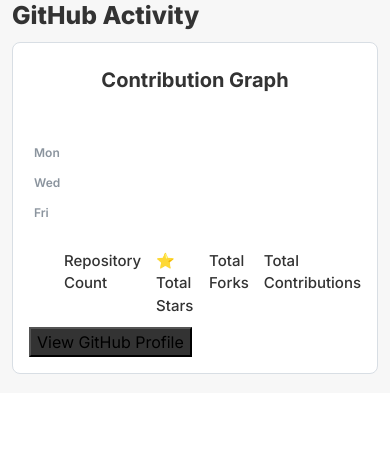
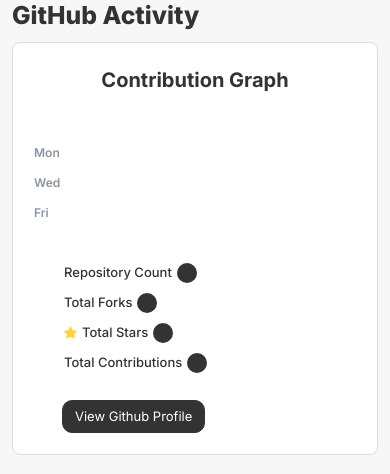
Before and after one commit to Aashub/portfolio-website, a Flask app: template templates/index.html in a window 390 px wide. Shown: the part 3312-3786 px from the top of the page. Before the commit the page ends 3686 px from the top, so only its background shows below. Run offline with Flask 3, Linux system fonts and the light colour scheme; the template is opened without the code that fills it, so the values that code supplies are empty.

Commit message:
github contribution responsiveness complete

```diff
--- a/static/css/style.css
+++ b/static/css/style.css
@@ -905,7 +905,6 @@
 .show-more-projects-btn{
 
     background: white;
-    #color: #333333;
     margin-bottom: 15px;
     border-radius: 12px;
     border-color: #333333;
@@ -1079,10 +1078,12 @@
 .contribution-highlights{
 
     color: #333333;
-    display: flex;
-    gap: 5%;
-    padding-left: 35px;
     margin-bottom: 3%;
+    padding-left:35px;
+    gap: 0.4%;
+    display: grid;
+    grid-template-columns: repeat(4, 1fr);
+
 
 }
 
@@ -1090,11 +1091,185 @@
 .repository-count-card, .total-stars-card, .total-forks-card, .total-contributions-card{
 
     font-size: 15px;
-    font-weight: 500;
+    font-weight: 600;
+    display: flex;
+    gap: 5px;
+
+
+}
+
+.repository-count-number, .total-stars-number, .total-forks-number{
+
+    font-size: 11px;
+    font-weight: 600;
+    color: #FFD43B;
+    display:flex;
+    background:#333333;
+    width: 22px;
+    height: 22px;
+    align-items: center;
+    border-radius: 50%;
+    justify-content:center;
+
+}
+
+.total-contributions-card-number{
+
+
+    font-size: 9px;
+    font-weight: 600;
+    color: #FFD43B;
+    display:flex;
+    background:#333333;
+    width: 22px;
+    height: 22px;
+    align-items: center;
+    border-radius: 50%;
+    gap:20px;
+
 }
 
 
-.github-profile-button{
+.view-github-profile{
+    margin-top: 5%;
+    margin-bottom: 1.5%;
+    display: flex;
+    justify-content: center; /* Centers horizontally */
+    align-items: center;     /* Centers vertically */
+
+
+}
+
+.view-github-profile-btn{
 
     background: #333333;
+    #color: #F7F7F7;
+    border-radius: 10px;
+    border-color: #333333;
+    font-size: 13px;
+
 }
+
+.view-github-profile-btn:hover{
+
+    background:#F7F7F7;
+    color:#333333;
+    transform: scale(1.02);
+    border-color: #333333;
+
+}
+
+.bi-star-fill{
+
+    color: #FFD43B;
+
+}
+
+
+/* ==========================================
+   Github Contribution Graph section : Media Query
+========================================== */
+
+@media (max-width: 991.98px){
+
+    .contribution-highlights{
+        margin-top: 4%;
+        grid-template-columns: repeat(2, 1fr);
+         gap: 10px;           /* Horizontal and vertical gap */
+    }
+
+
+    .view-github-profile{
+
+        justify-content: left;
+        margin-left: 33px;
+
+    }
+
+}
+
+
+@media (max-width: 575.98px){
+
+    .contribution-highlights{
+        grid-template-columns: repeat(2, 1fr);
+
+    }
+
+    .repository-count-card, .total-stars-card, .total-forks-card, .total-contributions-card{
+
+    font-size: 13px;
+    font-weight: 500;
+    gap: 5px;
+
+
+    }
+
+
+    .repository-count-number, .total-stars-number, .total-forks-number{
+
+    font-size: 10px;
+    font-weight: 500;
+    width: 20px;
+    height: 20px;
+
+
+    }
+
+.total-contributions-card-number{
+
+
+    font-size: 8px;
+    font-weight: 500;
+    width: 20px;
+    height: 20px;
+
+
+    }
+
+}
+
+
+@media (max-width: 404.98px){
+
+    .contribution-highlights{
+        grid-template-columns: repeat(1, 1fr);
+
+    }
+
+    .repository-count-card, .total-stars-card, .total-forks-card, .total-contributions-card{
+
+    font-size: 13px;
+    font-weight: 500;
+    gap: 5px;
+
+
+    }
+
+
+    .repository-count-number, .total-stars-number, .total-forks-number{
+
+    font-size: 10px;
+    font-weight: 500;
+    width: 20px;
+    height: 20px;
+
+
+    }
+
+.total-contributions-card-number{
+
+    font-size: 8px;
+    font-weight: 500;
+    width: 20px;
+    height: 20px;
+
+    }
+
+    .view-github-profile{
+
+        margin-top: 8%;
+
+    }
+
+}
--- a/templates/index.html
+++ b/templates/index.html
@@ -422,16 +422,25 @@
 
             <div class="contribution-highlights">
 
-                <div class = "repository-count-card">Repository Count<span class = "contribution-highlight-number">{{contribution_highlights[0]}}</span></div>
-                <div class = "total-stars-card">⭐ Total Stars <span class = "contribution-highlight-number">{{contribution_highlights[1]}}</span> </div>
-                <div class = "total-forks-card">Total Forks <span class = "contribution-highlight-number">{{contribution_highlights[2]}}</span></div>
-                <div class = "total-contributions-card">Total Contributions <span class = "contribution-highlight-number">{{contribution_highlights[3]}}</span></div>
+                <div class="repository-count-card">Repository Count <span class="repository-count-number">{{contribution_highlights[0]}}</span>
+                </div>
+
+
+                <div class="total-forks-card">Total Forks<span
+                        class="total-forks-number">{{contribution_highlights[2]}}</span></div>
+                <div class="total-stars-card"><i class="bi bi-star-fill"></i>Total Stars<span
+                        class="total-stars-number">{{contribution_highlights[1]}}</span>
+                </div>
+
+                <div class="total-contributions-card">Total Contributions <span class="total-contributions-card-number">&nbsp;{{contribution_highlights[3]}}</span>
+                </div>
 
             </div>
 
             <div class="view-github-profile">
-                <button class = "github-profile-button">View GitHub Profile</button>
+                <a href="#" class="btn btn-primary view-github-profile-btn">View Github Profile</a>
             </div>
+
 
         </div>
 
```
